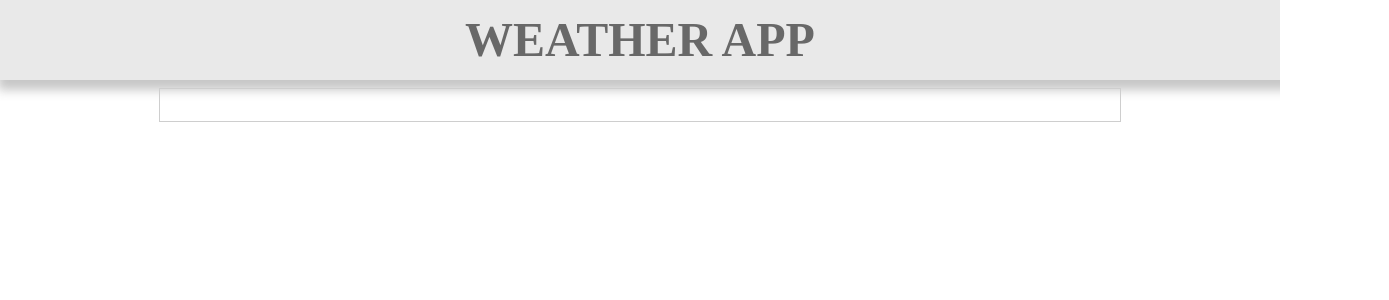
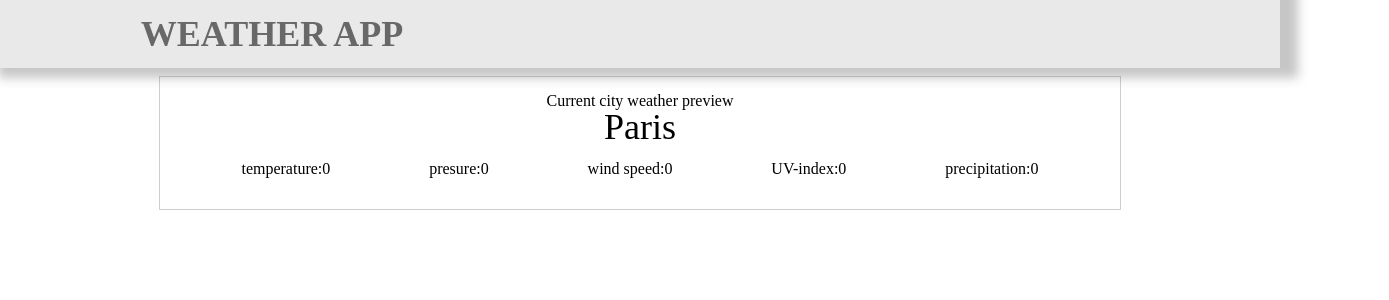
Before and after one commit to Bogdan-Torkhov/weather-app-frontend, a React (Create React App) app: page / in a window 1280 px wide. Shown: the top 300 px of the page, 1389 px wide, since content can reach past the window. Built offline with nearby package versions, Linux system fonts and the light colour scheme.

Commit message:
Reworked landing page
added states for weather values
edidet header of page
added content block to page

```diff
--- a/src/pages/landingPage/index.tsx
+++ b/src/pages/landingPage/index.tsx
@@ -1,7 +1,16 @@
-import { PageBasicLayout, Header, HeaderTitle, PageContentBlock } from './styled'
+import {useState} from 'react'
+import { PageBasicLayout, Header, HeaderTitle, PageContentBlock, WeatherPreview, WeatherPreviewCityName, WeatherPreviewContainer, WeatherPreviewItem } from './styled'
 
+// TODO: Разбить компонент на подкомпоненты.
 
 export const LandingPage = () => {
+    const [currentCity, setCurrentCity] = useState('Paris')
+    const [currentTemperature, setCurrentTemperature] = useState(0)
+    const [currentPresure, setCurrentPresure] = useState(0)
+    const [currentWindSpeed, setCurrentWindSpeed] = useState(0)
+    const [currentUVIndex, setCurrentUVIndex] = useState(0)
+    const [currentPrecipitation, setCurrentPrecipitation] = useState(0)
+
     return (
         <PageBasicLayout>
             <Header>
@@ -10,9 +19,48 @@ export const LandingPage = () => {
                 </HeaderTitle>
             </Header>
 
-        <PageContentBlock>
+            <PageContentBlock>
+                <WeatherPreview>
 
-        </PageContentBlock>
+                    <h1>
+                        Current city weather preview
+                    </h1>
+
+                    <WeatherPreviewCityName>
+                        {currentCity}
+                    </WeatherPreviewCityName>
+
+                    <WeatherPreviewContainer>
+
+                        <WeatherPreviewItem>
+                            temperature:
+                            {currentTemperature}
+                        </WeatherPreviewItem>
+
+                        <WeatherPreviewItem>
+                            presure:
+                            {currentPresure}
+                        </WeatherPreviewItem>
+
+                        <WeatherPreviewItem>
+                            wind speed:
+                            {currentWindSpeed}
+                        </WeatherPreviewItem>
+
+                        <WeatherPreviewItem>
+                            UV-index:
+                            {currentUVIndex}
+                        </WeatherPreviewItem>
+
+                        <WeatherPreviewItem>
+                            precipitation:
+                            {currentPrecipitation}
+                        </WeatherPreviewItem>
+
+                    </WeatherPreviewContainer>
+
+                </WeatherPreview>
+            </PageContentBlock>
 
         </PageBasicLayout>
     )
--- a/src/pages/landingPage/styled.tsx
+++ b/src/pages/landingPage/styled.tsx
@@ -11,10 +11,8 @@ export const PageBasicLayout = styled.div`
 
 export const Header = styled.header`
     &{
-        display: flex;
+        position: relative;
         box-sizing: border-box;
-        justify-content: center;
-        align-items: center;
         width: 100%;
         padding: 1rem;
         background-color: #e9e9e9;
@@ -24,11 +22,13 @@ export const Header = styled.header`
 
 export const HeaderTitle = styled.h1`
     &{
+        position: relative;
+        left: 10%;
         color: #686868;
         user-select: none;
         font-weight: 600;
         text-transform: uppercase;
-        font-size: 48px;
+        font-size: 36px;
     }
 `
 
@@ -43,3 +43,35 @@ export const PageContentBlock = styled.section`
         padding: 1rem 2rem;
     }
 `
+
+export const WeatherPreview = styled.div`
+    &{
+        display: flex;
+        flex-direction: column;
+        align-items: center;
+        width: 100%;
+    }
+`
+
+export const WeatherPreviewCityName = styled.h2`
+    &{
+        font-size: 36px;
+    }
+`
+
+export const WeatherPreviewContainer = styled.div`
+        &{
+            display: flex;
+            width: 100%;
+            justify-content: space-around;
+        }
+`
+
+
+
+export const WeatherPreviewItem = styled.div`
+    &{
+        display: flex;
+        padding: 1rem;
+    }
+`
```
